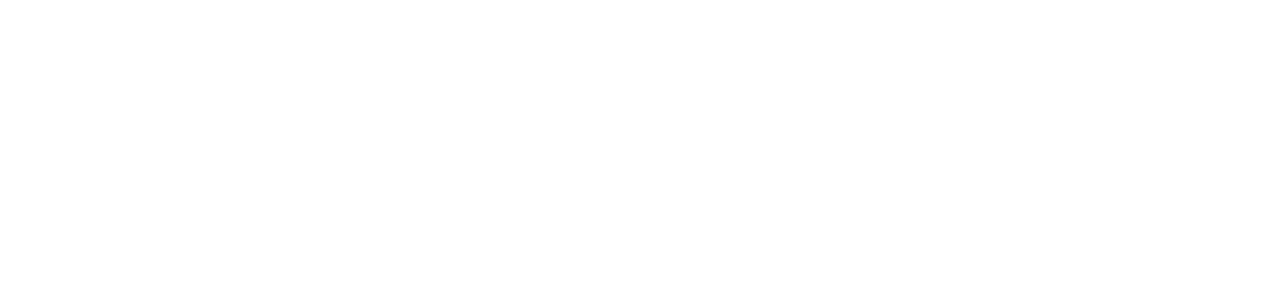
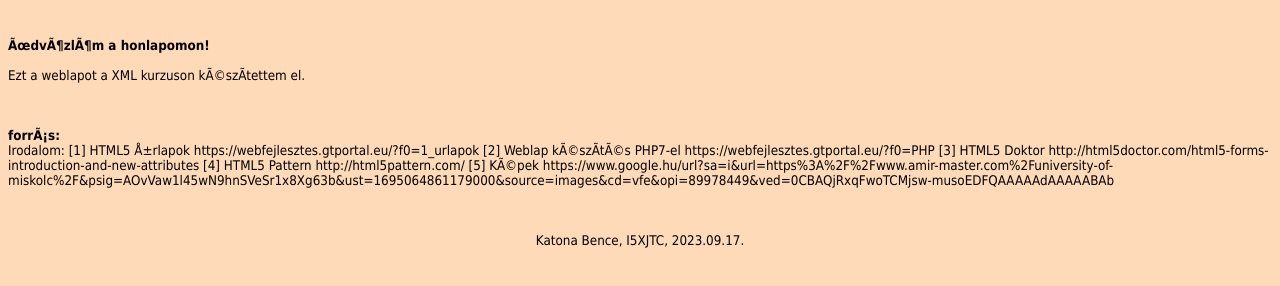
Before and after one commit to kilesz/I5XJTC_XMLGyak, a plain HTML site: page I5XJTC_0913/new 1.html in a window 1280 px wide. Drawn offline with Linux system fonts and the light colour scheme.

Commit message:
Add files via upload

```diff
--- a/I5XJTC_0913/new 1.html
+++ b/I5XJTC_0913/new 1.html
@@ -7,7 +7,7 @@
 		<meta charset=UTF-8">
 	</head>
 
-	<body style="background:transparent; color: white; font-family:tahoma; font-size:10pt">
+	<body style="background: Peachpuff; color: black; font-family: tahoma; font-size: 10pt">
 		<br><br>
 		<b>Üdvözlöm a honlapomon!</b>
 		<br><br>
@@ -24,6 +24,10 @@
 		http://html5doctor.com/html5-forms-introduction-and-new-attributes
 		[4] HTML5 Pattern
 		http://html5pattern.com/
+		[5] Képek
+		https://www.google.hu/url?sa=i&url=https%3A%2F%2Fwww.amir-master.com%2Funiversity-of-miskolc%2F&psig=AOvVaw1l45wN9hnSVeSr1x8Xg63b&ust=1695064861179000&source=images&cd=vfe&opi=89978449&ved=0CBAQjRxqFwoTCMjsw-musoEDFQAAAAAdAAAAABAb
 
+		<br><br><br><br>
+		<center>Katona Bence, I5XJTC, 2023.09.17.</center>
 	</body>
 </html>
```
Also changed, not shown: I5XJTC_0913/new 2.html (+5 -4 lines), I5XJTC_0913/7.-University-of-Miskolc-min.jpg (added).
